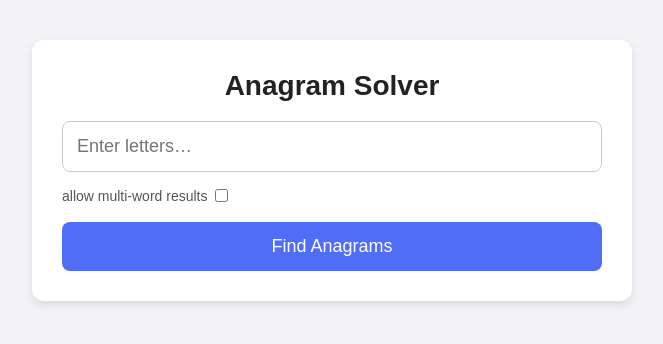
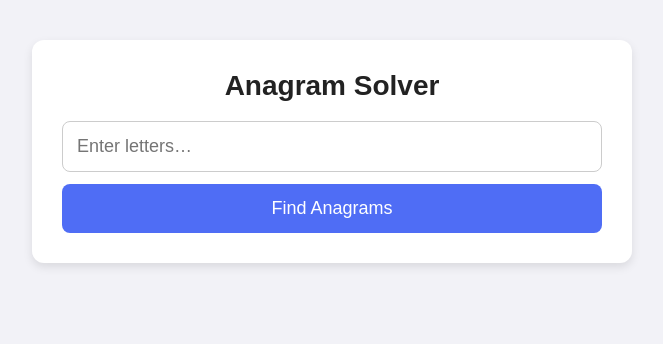
Before and after one commit to GlenThickett/anagram-solver, a Flask app: page / in a window 1280 px wide. Shown: the top 344 px of the page, without its empty margins (308-971 px from the left). Run offline with Flask 3, Linux system fonts and the light colour scheme.

Commit message:
Add files via upload

```diff
--- a/templates/index.html
+++ b/templates/index.html
@@ -21,11 +21,6 @@
 
     <input id="letters" type="text" placeholder="Enter letters…">
 
-	<label class="checkbox-row">
-		<span>allow multi-word results</span>
-		<input type="checkbox" id="multiword">
-	</label>
-
 	<button onclick="solve()">Find Anagrams</button>
 
     <div id="loading">Searching…</div>
@@ -40,7 +35,6 @@
 <script>
     async function solve() {
         const letters = document.getElementById("letters").value.trim();
-        const multiword = document.getElementById("multiword").checked;
 
         const resultsDiv = document.getElementById("results");
         const section = document.getElementById("results-section");
@@ -58,7 +52,7 @@
 
         try {
             const response = await fetch(
-                `/solve?letters=${encodeURIComponent(letters)}&multiword=${multiword}`
+                `/solve?letters=${encodeURIComponent(letters)}`
             );
 
             const data = await response.json();
```
